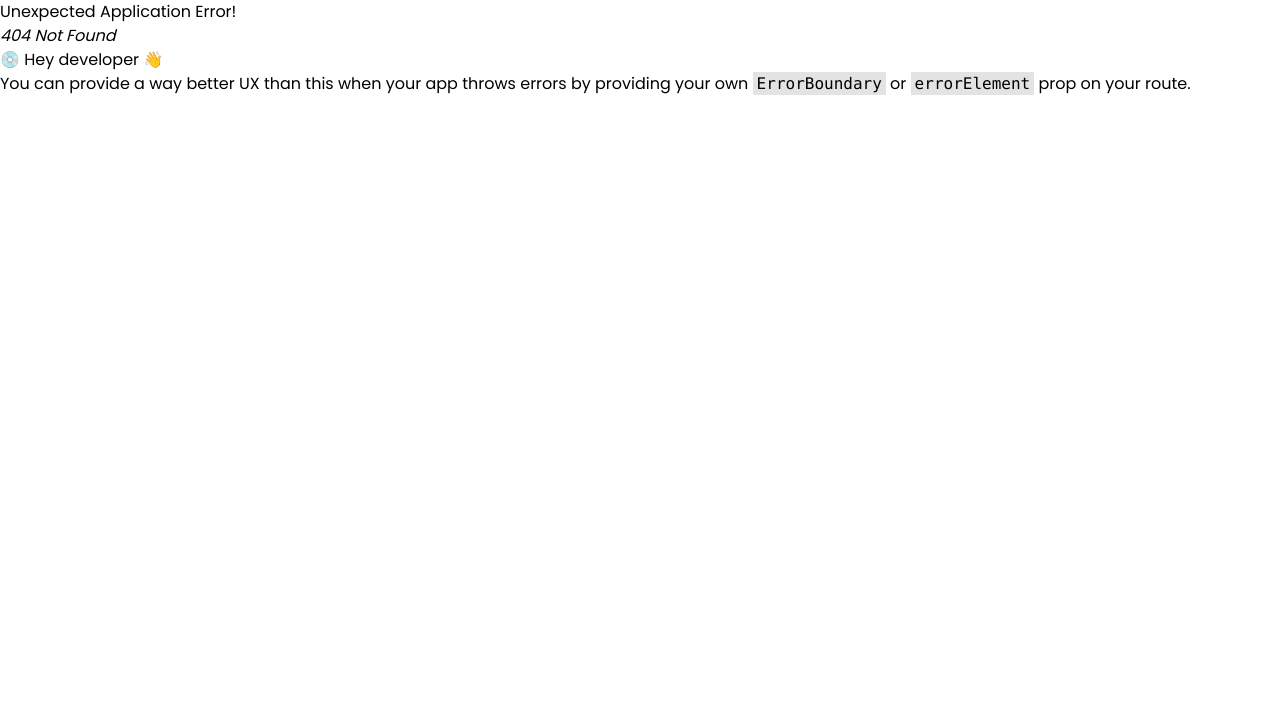
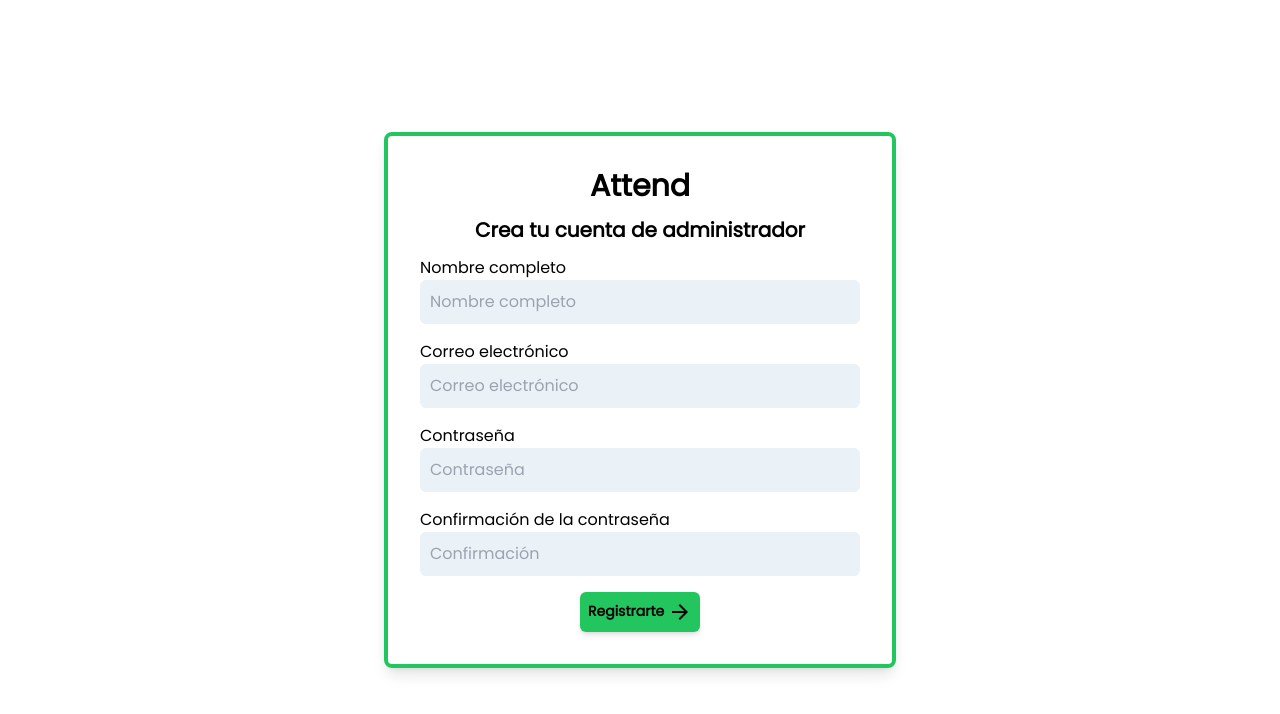
Before and after one commit to gabrielmj23/attend, a React (Vite) app: page /admin/signup in a window 1280 px wide. Before the commit this address had no page. Shown: the top 714 px of the page. Built offline with nearby package versions, Linux system fonts and the light colour scheme.

Commit message:
Interfaz de registro de administrador

```diff
--- a/package.json
+++ b/package.json
@@ -18,6 +18,7 @@
     "prop-types": "^15.8.1",
     "react": "^18.2.0",
     "react-dom": "^18.2.0",
+    "react-hook-form": "^7.47.0",
     "react-router-dom": "^6.16.0"
   },
   "devDependencies": {
--- a/src/components/Boton.jsx
+++ b/src/components/Boton.jsx
@@ -1,11 +1,11 @@
 import PropTypes from "prop-types";
 import { BOTONES_PRIMARIO } from "../constants/colores";
 
-function Boton({ texto, icono, tipo, color, sombra, onClick, textSize }) {
+function Boton({ texto, icono, tipo, color, sombra, type, onClick, textSize }) {
   let classNames =
     "flex flex-row gap-2 rounded-md p-2 font-semibold hover:scale-105 active:scale-105 ";
   if (sombra) {
-    classNames += " shadow-md";
+    classNames += " shadow-md ";
   }
   if (tipo === "primario") {
     classNames += BOTONES_PRIMARIO[color];
@@ -13,7 +13,7 @@ function Boton({ texto, icono, tipo, color, sombra, onClick, textSize }) {
     classNames += " border-[#8c7027] border-[3px] text-[#8c7027] bg-slate-200";
   }
   return (
-    <button className={classNames} onClick={onClick}>
+    <button className={classNames} type={type || "button"} onClick={onClick}>
       <span className={textSize ? textSize : "text-sm"}>
         {texto} {icono}
       </span>
@@ -27,6 +27,7 @@ Boton.propTypes = {
   tipo: PropTypes.oneOf(["primario", "secundario"]).isRequired,
   color: PropTypes.oneOf(["amarillo", "azul", "verde", "gris"]).isRequired,
   sombra: PropTypes.bool,
+  type: PropTypes.oneOf(["button", "submit"]),
   onClick: PropTypes.func.isRequired,
   textSize: PropTypes.oneOf(["text-sm", "text-xs"]),
 };
--- a/src/components/Input.jsx
+++ b/src/components/Input.jsx
@@ -1,6 +1,6 @@
 import PropTypes from "prop-types";
 
-function Input({ id, textoLabel, textoPlaceholder, icono }) {
+function Input({ id, textoLabel, textoPlaceholder, type, icono }) {
   let classNames = "flex flex-row gap-2 rounded-md p-2";
 
   const estiloInput = {
@@ -23,7 +23,11 @@ function Input({ id, textoLabel, textoPlaceholder, icono }) {
     <div>
       <label htmlFor={id}>{textoLabel}</label>
       <div className={classNames} style={estiloEtiquetaContenedor}>
-        <input type="text" style={estiloInput} placeholder={textoPlaceholder} />
+        <input
+          type={type || "text"}
+          style={estiloInput}
+          placeholder={textoPlaceholder}
+        />
         {icono}
       </div>
     </div>
@@ -34,6 +38,7 @@ Input.propTypes = {
   id: PropTypes.string.isRequired,
   textoLabel: PropTypes.string.isRequired,
   textoPlaceholder: PropTypes.string.isRequired,
+  type: PropTypes.oneOf(["text", "password", "number"]),
   icono: PropTypes.element,
 };
 
--- /dev/null
+++ b/src/components/WebNav.jsx
@@ -0,0 +1,19 @@
+import PropTypes from "prop-types";
+import { Link } from "react-router-dom";
+
+function WebNav({ children }) {
+  return (
+    <div className="flex w-full flex-row items-center gap-10 bg-verde px-12 py-6">
+      <Link to="/admin/home" className="text-2xl font-bold hover:scale-105">
+        Attend
+      </Link>
+      {children}
+    </div>
+  );
+}
+
+WebNav.propTypes = {
+  children: PropTypes.arrayOf(PropTypes.element).isRequired,
+};
+
+export default WebNav;
--- /dev/null
+++ b/src/routes/admin/HomeAdmin.jsx
@@ -0,0 +1,14 @@
+import WebNav from "../../components/WebNav";
+
+function HomeAdmin() {
+  return (
+    <div>
+      <WebNav>
+        <p>Periodos</p>
+        <p>Docentes</p>
+      </WebNav>
+    </div>
+  );
+}
+
+export default HomeAdmin;
--- /dev/null
+++ b/src/routes/admin/LoginAdmin.jsx
@@ -0,0 +1,5 @@
+function LoginAdmin() {
+
+}
+
+export default LoginAdmin;
--- /dev/null
+++ b/src/routes/admin/SignUpAdmin.jsx
@@ -0,0 +1,64 @@
+import Boton from "../../components/Boton";
+import Input from "../../components/Input";
+import ArrowForwardIcon from "@mui/icons-material/ArrowForward";
+import { useForm } from "react-hook-form";
+
+function SignUpAdmin() {
+  const {
+    register,
+    handleSubmit,
+    watch,
+    formState: { errors },
+  } = useForm();
+
+  return (
+    <div className="flex h-screen flex-row items-center justify-center">
+      <div className="max-w-lg flex-1 flex-col gap-5 rounded-lg border-4 border-verde p-8 text-center shadow-lg">
+        <h1 className="mb-3 text-3xl font-bold">Attend</h1>
+        <h2 className="mb-3 text-xl font-semibold">
+          Crea tu cuenta de administrador
+        </h2>
+        <form className="flex flex-col gap-4 text-start">
+          <Input
+            id="nombre"
+            textoLabel="Nombre completo"
+            textoPlaceholder="Nombre completo"
+            {...register("nombre", { required: true })}
+          />
+          <Input
+            id="correo"
+            textoLabel="Correo electrónico"
+            textoPlaceholder="Correo electrónico"
+            {...register("correo", { required: true })}
+          />
+          <Input
+            id="password"
+            textoLabel="Contraseña"
+            textoPlaceholder="Contraseña"
+            type="password"
+            {...register("password", { required: true })}
+          />
+          <Input
+            id="confirmacion"
+            textoLabel="Confirmación de la contraseña"
+            textoPlaceholder="Confirmación"
+            type="password"
+            {...register("confirmacion", { required: true })}
+          />
+          <div className="flex flex-row justify-center">
+            <Boton
+              texto="Registrarte"
+              icono={<ArrowForwardIcon />}
+              tipo="primario"
+              color="verde"
+              sombra={true}
+              type="submit"
+            />
+          </div>
+        </form>
+      </div>
+    </div>
+  );
+}
+
+export default SignUpAdmin;
--- a/tailwind.config.js
+++ b/tailwind.config.js
@@ -13,8 +13,8 @@ export default {
           'activo': '#0d9488',
         },
         'verde': {
-          DEFAULT: '#74f953',
-          'activo': '#27ac06',
+          DEFAULT: '#22c55e',
+          'activo': '#15803d',
         },
         'gris': {
           DEFAULT: '#7e8188',
```
Also changed, not shown: src/main.jsx (+20 -0 lines), 1 other file (tests, documents, lock files or other folders).
